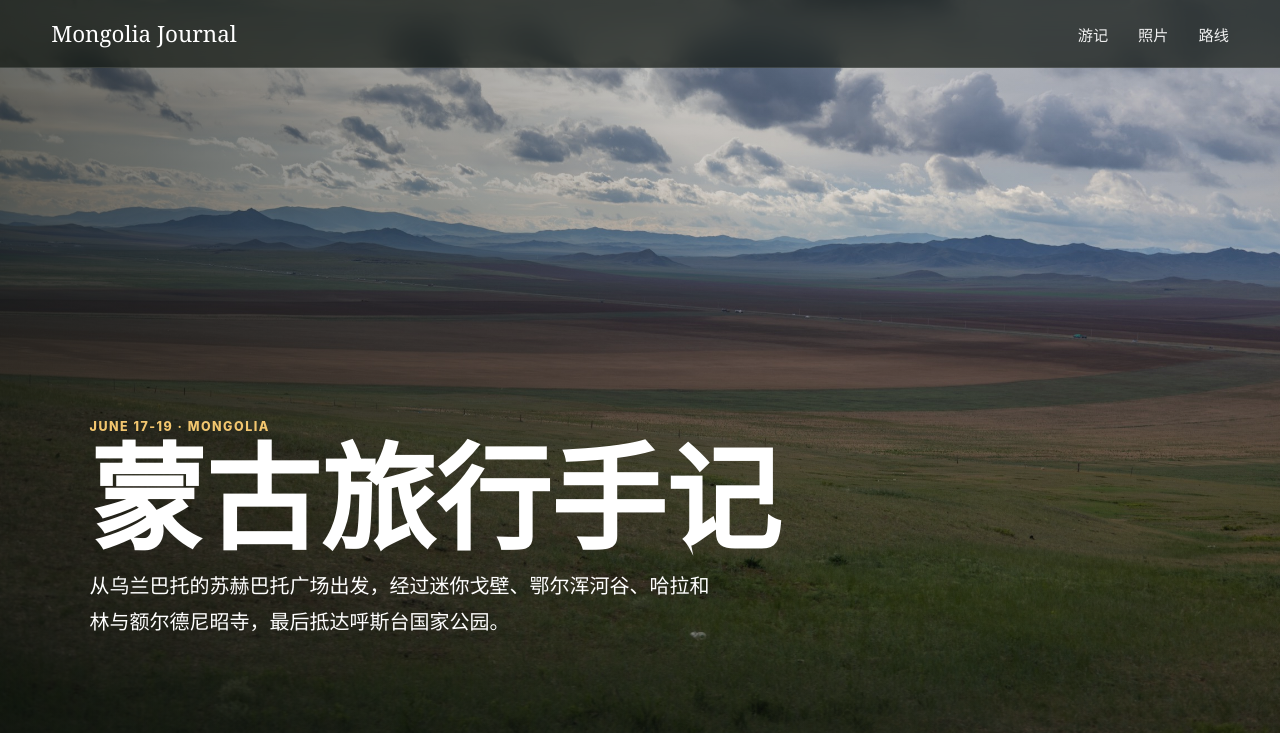
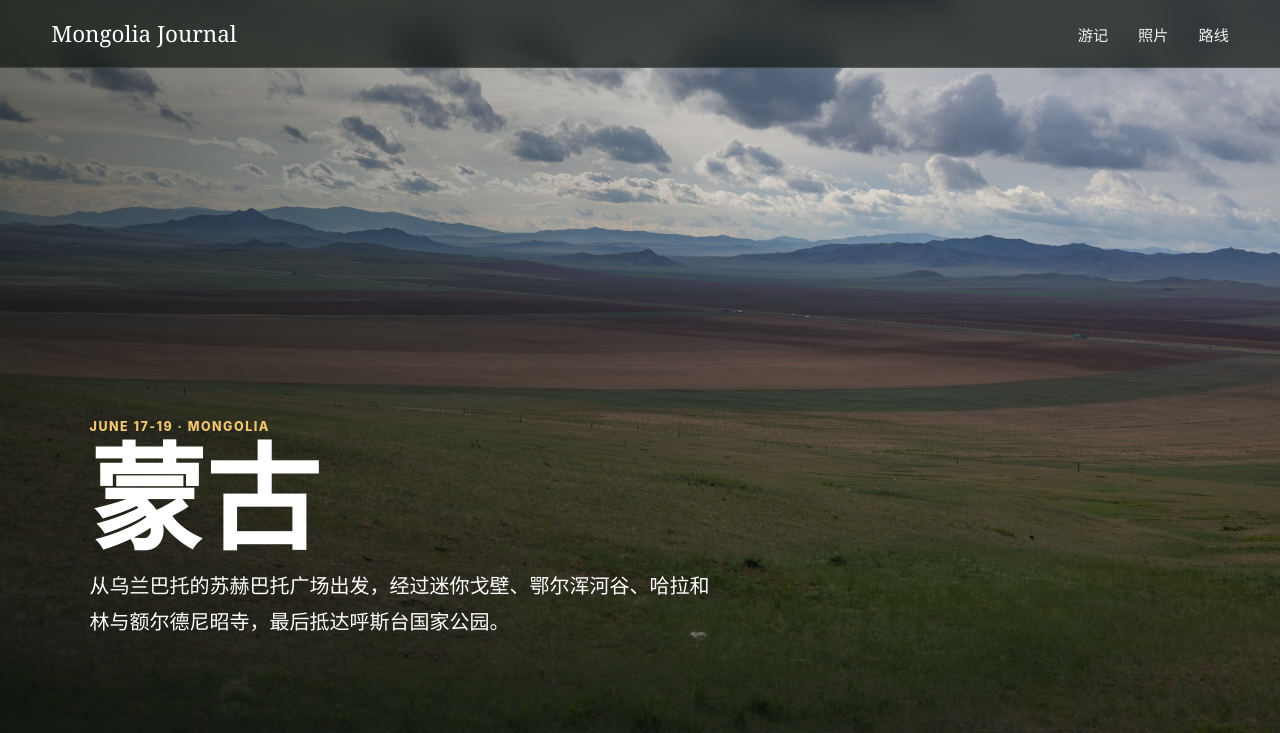
Before and after one commit to MavrikTJ/mongolia-travel-journal, a plain HTML site: page index.html in a window 1280 px wide. Shown: the top 733 px of the page. Drawn offline with Linux system fonts and the light colour scheme.

Commit message:
Update hero title

```diff
--- a/index.html
+++ b/index.html
@@ -25,7 +25,7 @@
         <img src="./assets/large/June19_呼斯台国家公园12.jpg" alt="呼斯台国家公园远山与云层" />
         <div class="hero-copy">
           <p class="kicker">June 17-19 · Mongolia</p>
-          <h1>蒙古旅行手记</h1>
+          <h1>蒙古</h1>
           <p>
             从乌兰巴托的苏赫巴托广场出发，经过迷你戈壁、鄂尔浑河谷、哈拉和林与额尔德尼昭寺，最后抵达呼斯台国家公园。
           </p>
```
